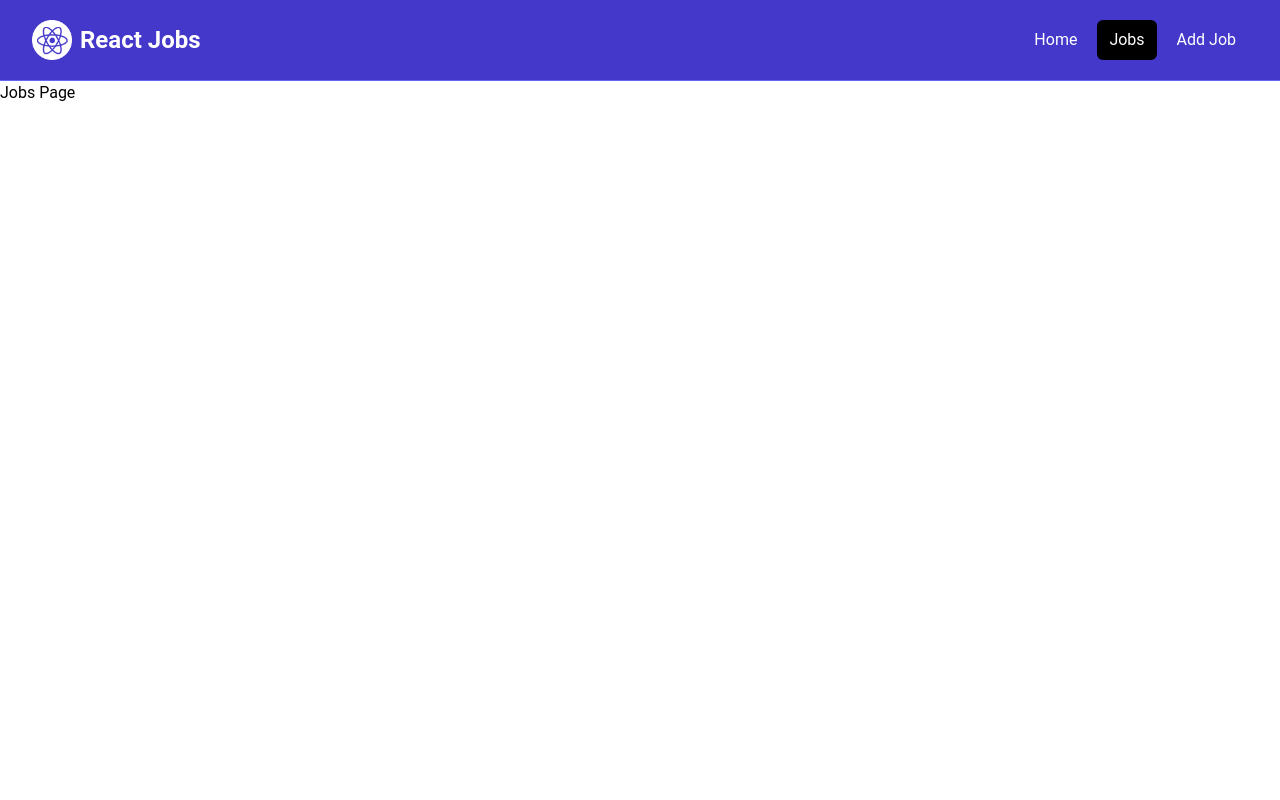
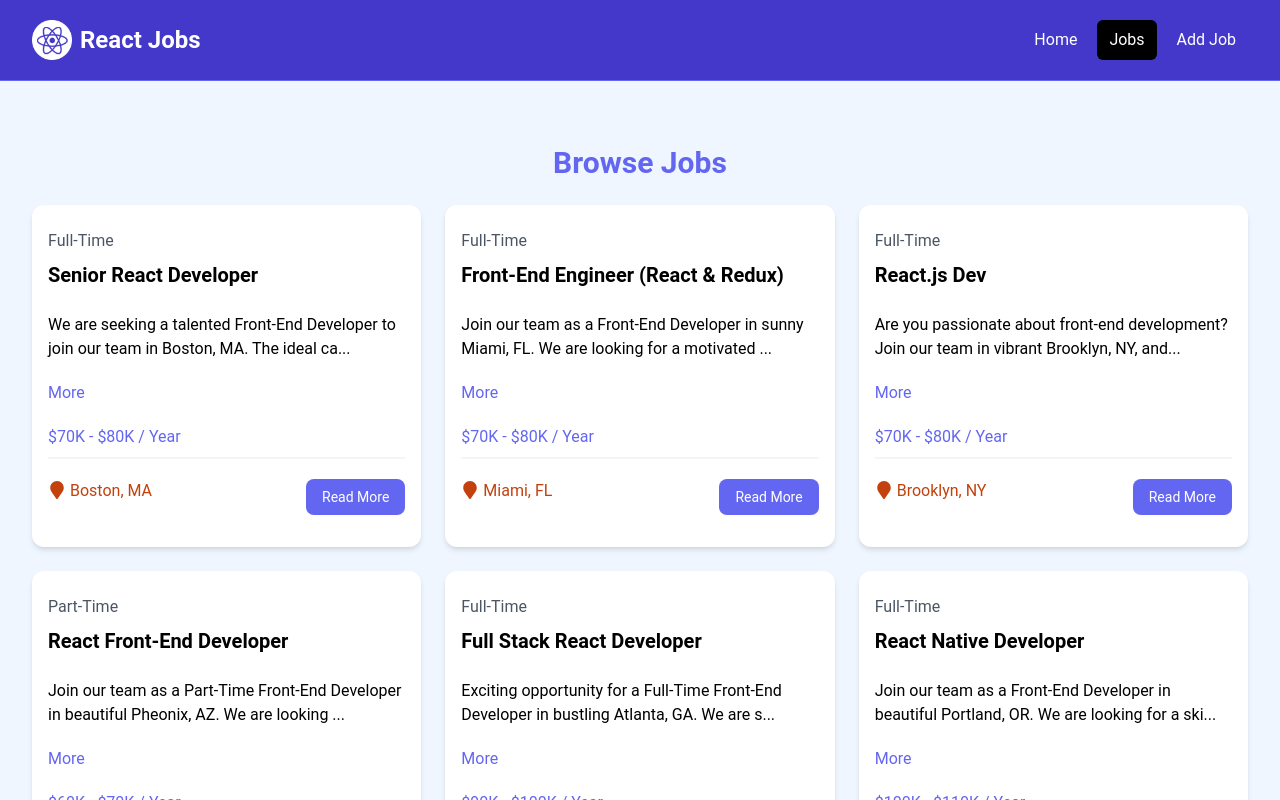
Before and after one commit to Himanshu90k/jobs-listing, a React (Vite) app: page /jobs in a window 1280 px wide. Shown: the top 800 px of the page. Built offline with nearby package versions, Linux system fonts and the light colour scheme.

Commit message:
added jobs page

```diff
--- a/src/components/JobListings.jsx
+++ b/src/components/JobListings.jsx
@@ -1,19 +1,19 @@
 import jobs from '../jobs.json';
 import JobListing from './JobListing';
 
-const JobListings = () => {
+const JobListings = ({isHome = false}) => {
 
-  const recentJobs = jobs.slice(0, 3);
+  const jobListings = isHome ? jobs.slice(0, 3) : jobs;
 
     return (
         <section class="bg-blue-50 px-4 py-10">
         <div class="container-xl lg:container m-auto">
           <h2 class="text-3xl font-bold text-indigo-500 mb-6 text-center">
-            Browse Jobs
+            {isHome ? 'Recent Jobs' : 'Browse Jobs'}
           </h2>
           <div class="grid grid-cols-1 md:grid-cols-3 gap-6">
             {/* <!-- Job Listing 1 --> */}
-            {recentJobs.map( (job) => {
+            {jobListings.map( (job) => {
               return (
                 <JobListing key={job.id} job={job}/>
             )
--- a/src/pages/HomePage.jsx
+++ b/src/pages/HomePage.jsx
@@ -8,7 +8,7 @@
         <>
             <Hero />
             <HomeCards />
-            <JobListings />
+            <JobListings isHome='true' />
             <ViewAllJobs />
         </>
     )
--- a/src/pages/JobsPage.jsx
+++ b/src/pages/JobsPage.jsx
@@ -1,8 +1,10 @@
+import JobListings from "../components/JobListings";
+
 const JobsPage = () => {
     return (
-        <>
-            <h1>Jobs Page</h1>
-        </>
+        <section className='bg-blue-50 px-4 py-6'>
+            <JobListings />
+        </section>
     )
 };
 
```
